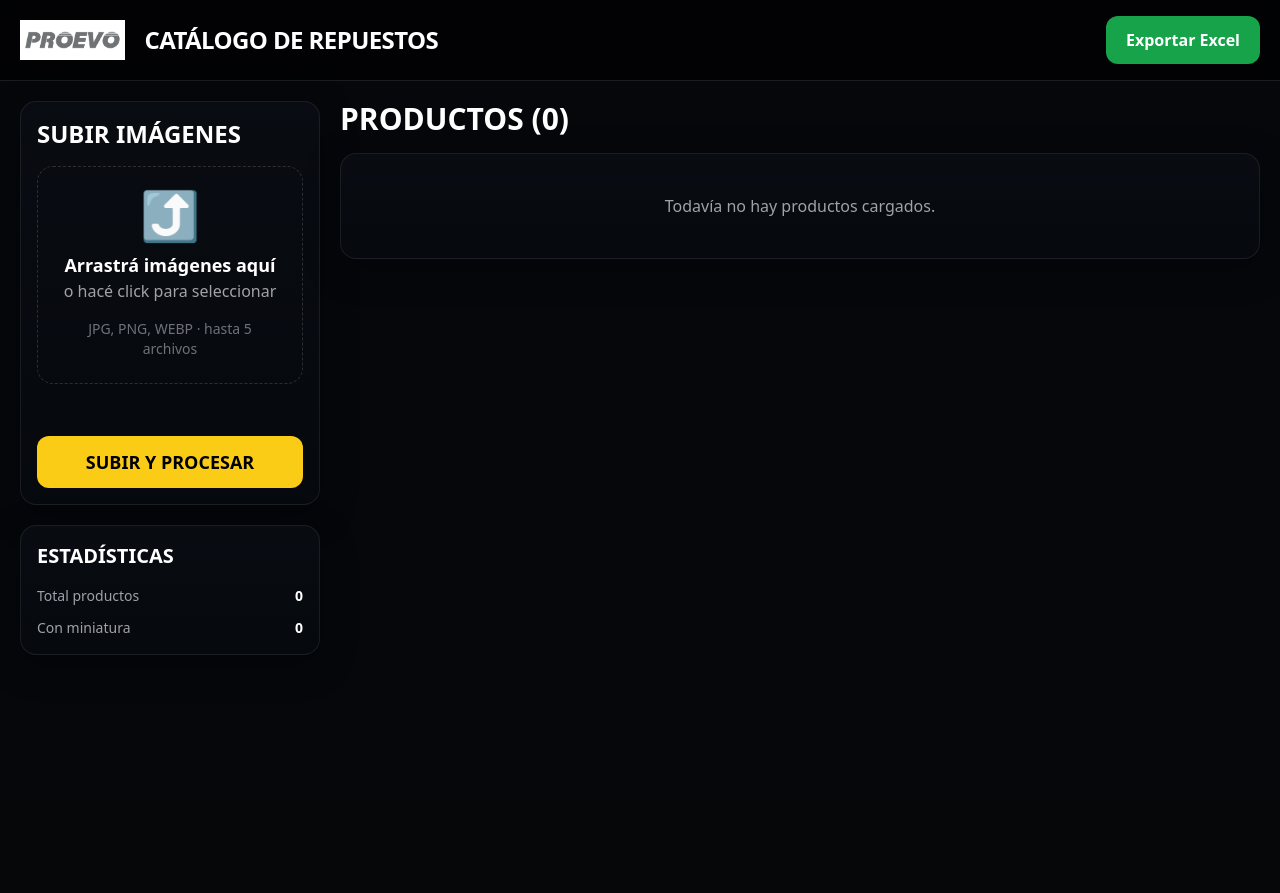
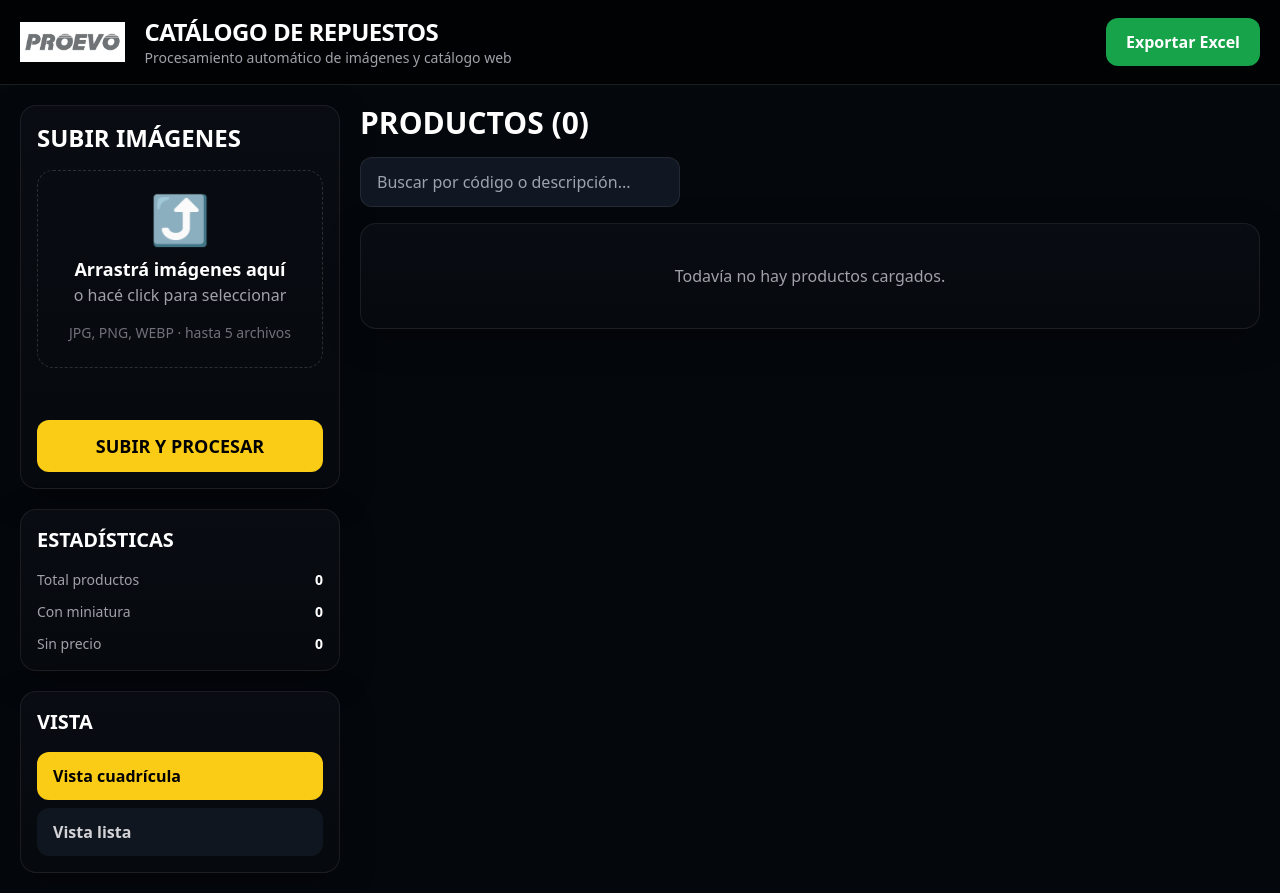
Before and after one commit to nachotarno/proevocatalogo, a Flask app: page / in a window 1280 px wide. Before the commit the page ends 655 px from the top, so only its background shows below. Run offline with Flask 3, Linux system fonts and the light colour scheme; data that the repository does not hold is empty; some libraries are stand-ins or nearby versions.

Commit message:
Update index.html

```diff
--- a/templates/index.html
+++ b/templates/index.html
@@ -7,19 +7,22 @@
     <script src="https://cdn.tailwindcss.com"></script>
     <style>
         body {
-            background: #05070b;
+            background: #04070c;
             color: white;
         }
+
         .panel {
-            background: linear-gradient(180deg, rgba(9,12,18,0.96), rgba(6,9,14,0.96));
+            background: linear-gradient(180deg, rgba(9,12,18,0.98), rgba(6,9,14,0.98));
             border: 1px solid rgba(255,255,255,0.08);
-            box-shadow: 0 10px 35px rgba(0,0,0,0.35);
+            box-shadow: 0 10px 35px rgba(0,0,0,0.30);
         }
+
         .card {
             background: linear-gradient(180deg, #0b1017, #090d14);
             border: 1px solid rgba(255,255,255,0.08);
             box-shadow: 0 10px 25px rgba(0,0,0,0.28);
         }
+
         .thumb-box {
             background:
                 linear-gradient(45deg, #f1f1f1 25%, transparent 25%),
@@ -30,20 +33,47 @@
             background-position: 0 0, 0 11px, 11px -11px, -11px 0px;
             background-color: #ffffff;
         }
+
+        .input-dark {
+            background: #111722;
+            border: 1px solid rgba(255,255,255,0.08);
+            color: white;
+        }
+
+        .input-dark:focus {
+            outline: none;
+            border-color: #3b82f6;
+            box-shadow: 0 0 0 1px rgba(59,130,246,0.4);
+        }
+
+        .scroll-soft::-webkit-scrollbar {
+            width: 10px;
+        }
+
+        .scroll-soft::-webkit-scrollbar-thumb {
+            background: #1f2937;
+            border-radius: 999px;
+        }
+
+        .scroll-soft::-webkit-scrollbar-track {
+            background: transparent;
+        }
     </style>
 </head>
 <body class="min-h-screen">
 
+    <!-- HEADER -->
     <header class="border-b border-white/10 bg-black/60 backdrop-blur sticky top-0 z-50">
-        <div class="max-w-[1600px] mx-auto px-5 py-4 flex items-center justify-between gap-4">
+        <div class="max-w-[1650px] mx-auto px-5 py-4 flex flex-col gap-4 xl:flex-row xl:items-center xl:justify-between">
             <div class="flex items-center gap-5">
                 <img src="{{ url_for('static', filename='logo.png') }}" alt="PROEVO" class="h-10 object-contain">
                 <div>
                     <h1 class="text-2xl font-black tracking-tight">CATÁLOGO DE REPUESTOS</h1>
+                    <p class="text-zinc-400 text-sm">Procesamiento automático de imágenes y catálogo web</p>
                 </div>
             </div>
 
-            <div class="flex gap-3">
+            <div class="flex flex-wrap gap-3">
                 <a href="/export-excel" class="px-5 py-3 rounded-xl bg-green-600 hover:bg-green-500 transition font-bold">
                     Exportar Excel
                 </a>
@@ -51,8 +81,10 @@
         </div>
     </header>
 
-    <main class="max-w-[1600px] mx-auto p-5 grid grid-cols-1 lg:grid-cols-[300px_1fr] gap-5">
+    <!-- MAIN -->
+    <main class="max-w-[1650px] mx-auto p-5 grid grid-cols-1 xl:grid-cols-[320px_1fr] gap-5">
 
+        <!-- SIDEBAR -->
         <aside class="space-y-5">
             <section class="panel rounded-2xl p-4">
                 <h2 class="text-2xl font-black mb-4">SUBIR IMÁGENES</h2>
@@ -66,7 +98,7 @@
                         <p class="text-sm text-zinc-500 mt-4">JPG, PNG, WEBP · hasta 5 archivos</p>
                     </label>
 
-                    <div id="selectedFiles" class="text-sm text-zinc-400 min-h-[20px]"></div>
+                    <div id="selectedFiles" class="text-sm text-zinc-400 min-h-[20px] max-h-[140px] overflow-auto scroll-soft"></div>
 
                     <button type="submit" class="w-full rounded-xl bg-yellow-400 hover:bg-yellow-300 text-black py-3 font-black text-lg transition">
                         SUBIR Y PROCESAR
@@ -76,6 +108,7 @@
 
             <section class="panel rounded-2xl p-4">
                 <h3 class="text-xl font-black mb-4">ESTADÍSTICAS</h3>
+
                 <div class="space-y-3 text-sm">
                     <div class="flex justify-between">
                         <span class="text-zinc-400">Total productos</span>
@@ -85,19 +118,49 @@
                         <span class="text-zinc-400">Con miniatura</span>
                         <span class="font-bold">{{ productos|length }}</span>
                     </div>
+                    <div class="flex justify-between">
+                        <span class="text-zinc-400">Sin precio</span>
+                        <span class="font-bold">
+                            {{ productos | selectattr("precio", "equalto", "") | list | length }}
+                        </span>
+                    </div>
+                </div>
+            </section>
+
+            <section class="panel rounded-2xl p-4">
+                <h3 class="text-xl font-black mb-4">VISTA</h3>
+                <div class="space-y-2">
+                    <div class="rounded-xl bg-yellow-400 text-black px-4 py-3 font-semibold">Vista cuadrícula</div>
+                    <div class="rounded-xl bg-[#10161f] text-zinc-300 px-4 py-3 font-semibold">Vista lista</div>
                 </div>
             </section>
         </aside>
 
+        <!-- CONTENT -->
         <section class="space-y-4">
-            <div class="flex items-center justify-between gap-4">
+            <div class="flex flex-col gap-4 2xl:flex-row 2xl:items-center 2xl:justify-between">
                 <h2 class="text-3xl font-black">PRODUCTOS ({{ productos|length }})</h2>
+
+                <div class="flex flex-col md:flex-row gap-3 w-full 2xl:w-auto">
+                    <input
+                        type="text"
+                        id="searchInput"
+                        placeholder="Buscar por código o descripción..."
+                        class="input-dark rounded-xl px-4 py-3 w-full md:w-[320px]"
+                        onkeyup="filtrarProductos()"
+                    >
+                </div>
             </div>
 
             {% if productos %}
-            <div class="grid grid-cols-1 md:grid-cols-2 xl:grid-cols-3 2xl:grid-cols-4 gap-5">
+            <div id="productosGrid" class="grid grid-cols-1 md:grid-cols-2 xl:grid-cols-3 2xl:grid-cols-4 gap-5">
                 {% for p in productos %}
-                <article class="card rounded-2xl overflow-hidden">
+                <article
+                    class="card rounded-2xl overflow-hidden producto-card"
+                    data-codigo="{{ p['codigo'] | lower }}"
+                    data-descripcion="{{ p['descripcion'] | lower }}"
+                >
+                    <!-- MINIATURA -->
                     <div class="thumb-box h-[320px] flex items-center justify-center overflow-hidden">
                         {% if p["thumb"] %}
                         <img
@@ -114,23 +177,26 @@
                         {% endif %}
                     </div>
 
+                    <!-- INFO -->
                     <div class="p-4">
                         <p class="text-2xl font-black leading-none mb-2">{{ p["codigo"] }}</p>
                         <p class="text-zinc-300 text-base min-h-[48px] leading-snug">{{ p["descripcion"] }}</p>
 
+                        <!-- PRECIO -->
                         <form action="/precio/{{ p['id'] }}" method="post" class="mt-4 flex gap-2">
                             <input
                                 type="text"
                                 name="precio"
                                 value="{{ p['precio'] }}"
                                 placeholder="$ 0"
-                                class="flex-1 bg-[#111722] border border-white/10 rounded-xl px-4 py-3 outline-none focus:border-blue-500"
+                                class="flex-1 input-dark rounded-xl px-4 py-3"
                             >
                             <button type="submit" class="bg-blue-600 hover:bg-blue-500 rounded-xl px-4 py-3 font-bold transition">
                                 Guardar
                             </button>
                         </form>
 
+                        <!-- ACTIONS -->
                         <div class="grid grid-cols-3 gap-2 mt-4">
                             <a href="/download/{{ p['imagen'] }}" class="text-center bg-[#151c28] hover:bg-[#1c2431] rounded-xl py-3 text-sm font-semibold transition">
                                 Descargar
@@ -165,12 +231,30 @@
     <script>
         function updateFileNames(input) {
             const box = document.getElementById('selectedFiles');
+
             if (!input.files || !input.files.length) {
                 box.textContent = '';
                 return;
             }
+
             const names = Array.from(input.files).map(f => f.name);
             box.innerHTML = names.map(n => `<div>• ${n}</div>`).join('');
+        }
+
+        function filtrarProductos() {
+            const value = document.getElementById("searchInput").value.toLowerCase();
+            const cards = document.querySelectorAll(".producto-card");
+
+            cards.forEach(card => {
+                const codigo = card.dataset.codigo || "";
+                const descripcion = card.dataset.descripcion || "";
+
+                if (codigo.includes(value) || descripcion.includes(value)) {
+                    card.style.display = "";
+                } else {
+                    card.style.display = "none";
+                }
+            });
         }
     </script>
 </body>
```
